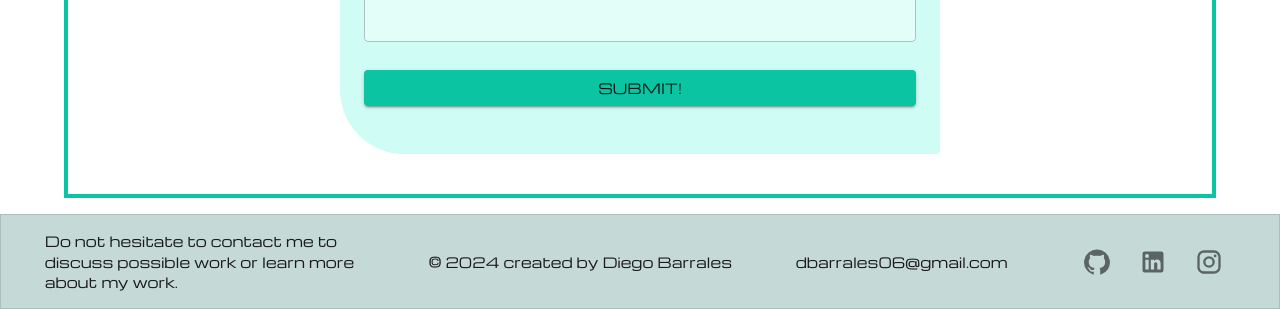
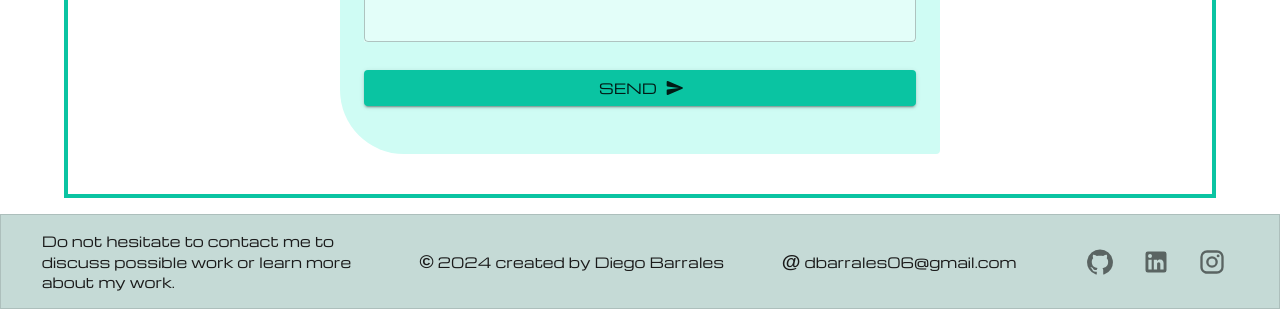
Before and after one commit to barrales-d/portfolio, a React (Create React App) app: page / in a window 1280 px wide. Shown: the part 2281-2590 px from the top of the page. Built offline with nearby package versions, Linux system fonts and the light colour scheme; a web font is replaced by a local one.

Commit message:
Added More Icons

```diff
--- a/src/Components/Footer.jsx
+++ b/src/Components/Footer.jsx
@@ -5,6 +5,18 @@ import GitHubIcon from '@mui/icons-material/GitHub';
 import LinkedInIcon from '@mui/icons-material/LinkedIn';
 import InstagramIcon from '@mui/icons-material/Instagram';
 
+const SimpleIcon = ({ code }) => {
+    return (
+        <span style={{
+            font: 'icon',
+            fontSize: '1.2rem',
+            fontWeight: 'bold',
+        }}>
+            {code}
+        </span>
+
+    );
+}
 
 const Footer = () => {
     return (
@@ -26,10 +38,10 @@ const Footer = () => {
                         Do not hesitate to contact me to discuss possible work or learn more about my work.
                     </Typography>
                     <Typography variant="body2">
-                        &copy; {new Date().getFullYear()} created by Diego Barrales
+                        <SimpleIcon code='&copy;' /> {new Date().getFullYear()} created by Diego Barrales
                     </Typography>
                     <Typography variant="body2">
-                        dbarrales06@gmail.com
+                        <SimpleIcon code='&#64;' /> dbarrales06@gmail.com
                     </Typography>
                     <Grid container maxWidth='max-content' gap='4px'>
                         <Grid item>
--- a/src/Pages/Contact.jsx
+++ b/src/Pages/Contact.jsx
@@ -2,6 +2,8 @@ import { Button, Container, FormControl, TextField, Typography } from "@mui/mate
 import Wrapper from "../Components/Wrapper";
 import { theme } from "../Theme";
 import { useMobile } from "../Hooks/useMobile";
+
+import SendIcon from '@mui/icons-material/SendRounded';
 
 const Contact = ({ animation }) => {
   const [isMobile] = useMobile();
@@ -49,10 +51,11 @@ const Contact = ({ animation }) => {
           <Button
             variant="contained"
             type="submit"
+            endIcon={ <SendIcon /> }
             sx={{
               mt: 3
             }}>
-            Submit!
+            Send
           </Button>
 
         </FormControl>
```
